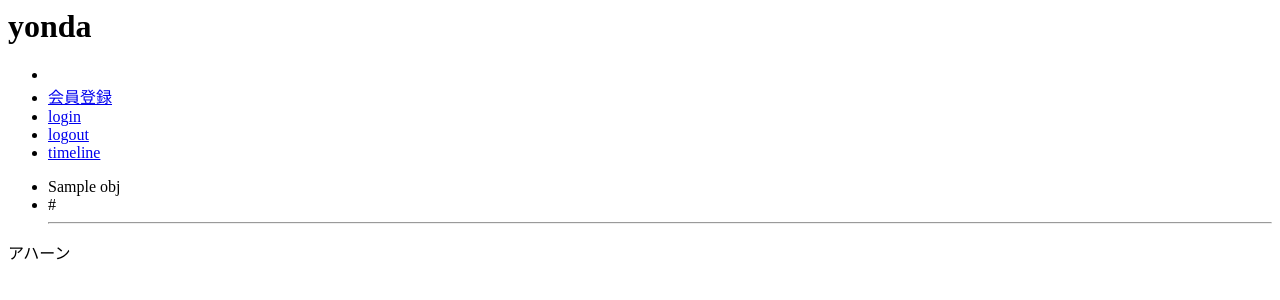
After one commit to altnight/yonda_proj, a Django app: template templates/timeline.html in a window 1280 px wide. The commit adds this page. Shown: the top 300 px of the page. Run offline with Django 3.2, Linux system fonts and the light colour scheme; tables that the repository leaves empty hold one stand-in row (values such as "Sample post"); the template is opened without the code that fills it: values that come from a table or form of the project are taken from there, most other values are stand-ins (such as "Sample title", 1, 10 or a date in 2020).

Commit message:
timeline追加

```diff
--- a/templates/base.html
+++ b/templates/base.html
@@ -16,6 +16,7 @@
       	<li><a href="{% url signup %}">会員登録</a></li>
       	<li><a href="{% url login %}">login</a></li>
       	<li><a href="{% url logout %}">logout</a></li>
+      	<li><a href="{% url timeline %}">timeline</a></li>
       </ul>
     </div>
   {% endblock %}
--- /dev/null
+++ b/templates/timeline.html
@@ -0,0 +1,11 @@
+{% extends 'base.html' %}
+{% block title %}timeline{% endblock %}
+{% block content %}
+<ul>
+  {% for obj in timeline.all %}
+    <li>{{ obj.title }}</li>
+    <li>{{ obj.url }}</li>
+    <hr />
+  {% endfor %}
+</ul>
+{% endblock %}
--- a/yonda/models.py
+++ b/yonda/models.py
@@ -2,6 +2,7 @@
 from django.db import models
 
 # Create your models here.
+
 class User(models.Model):
     name = models.CharField(u"名前", max_length=255)
     email = models.CharField(u"email", max_length=255)
@@ -18,6 +19,10 @@
 
 class Url(models.Model):
     url = models.CharField(u"url", max_length=2048)
+    title = models.CharField(u"title", max_length=2048)
+    ctime = models.DateTimeField(u'登録日時',auto_now_add=True, editable=False)
+    atime = models.DateTimeField(u'更新日時',auto_now=True, editable=False)
+    #yonda = models.IntegerField(u"読んだ", default=0)
 
     def __unicode__(self):
         return self.url
--- a/yonda/urls.py
+++ b/yonda/urls.py
@@ -9,4 +9,5 @@
     url(r'^signup$', 'signup', name='signup'),
     url(r'^login$', 'login', name='login'),
     url(r'^logout$', 'logout', name='logout'),
+    url(r'^timeline$', 'timeline', name='timeline'),
 )
```
Also changed, not shown: memo.txt (added, +8 -0 lines), yonda/views.py (+17 -1 lines).
